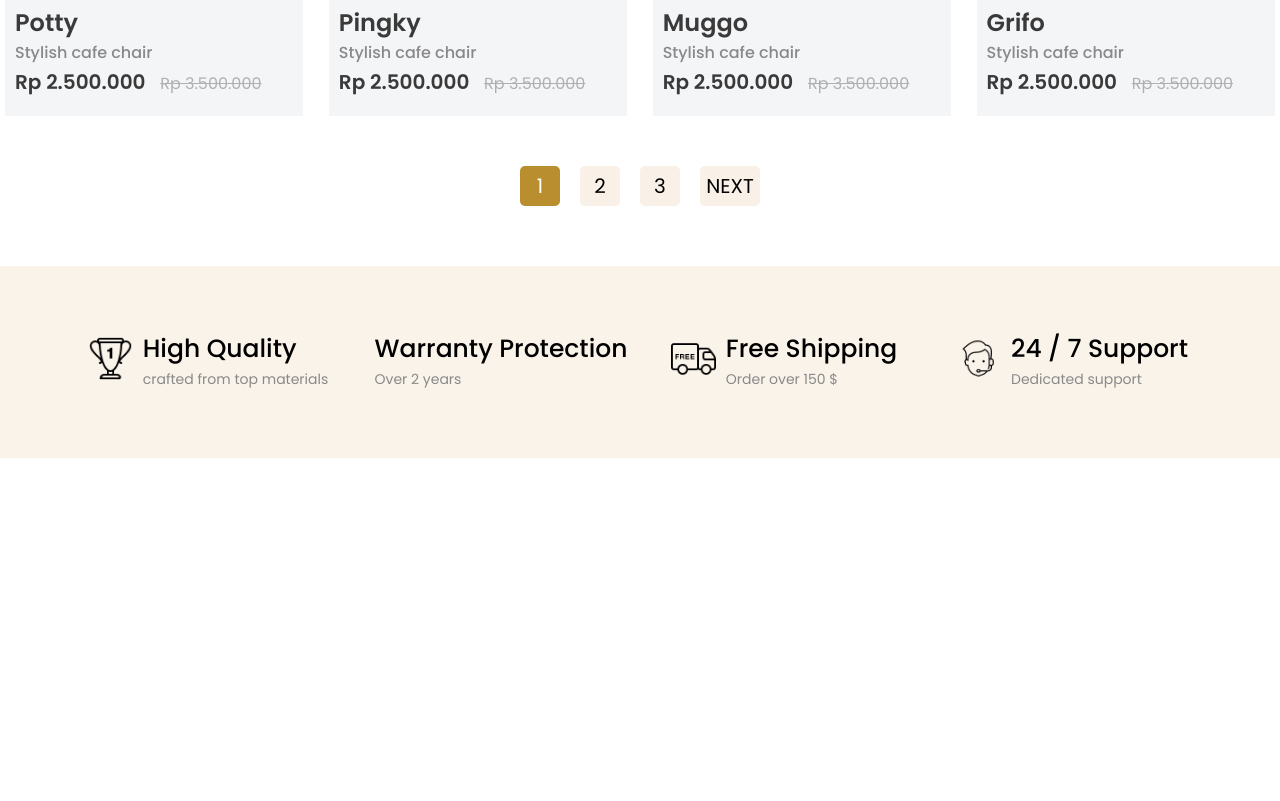
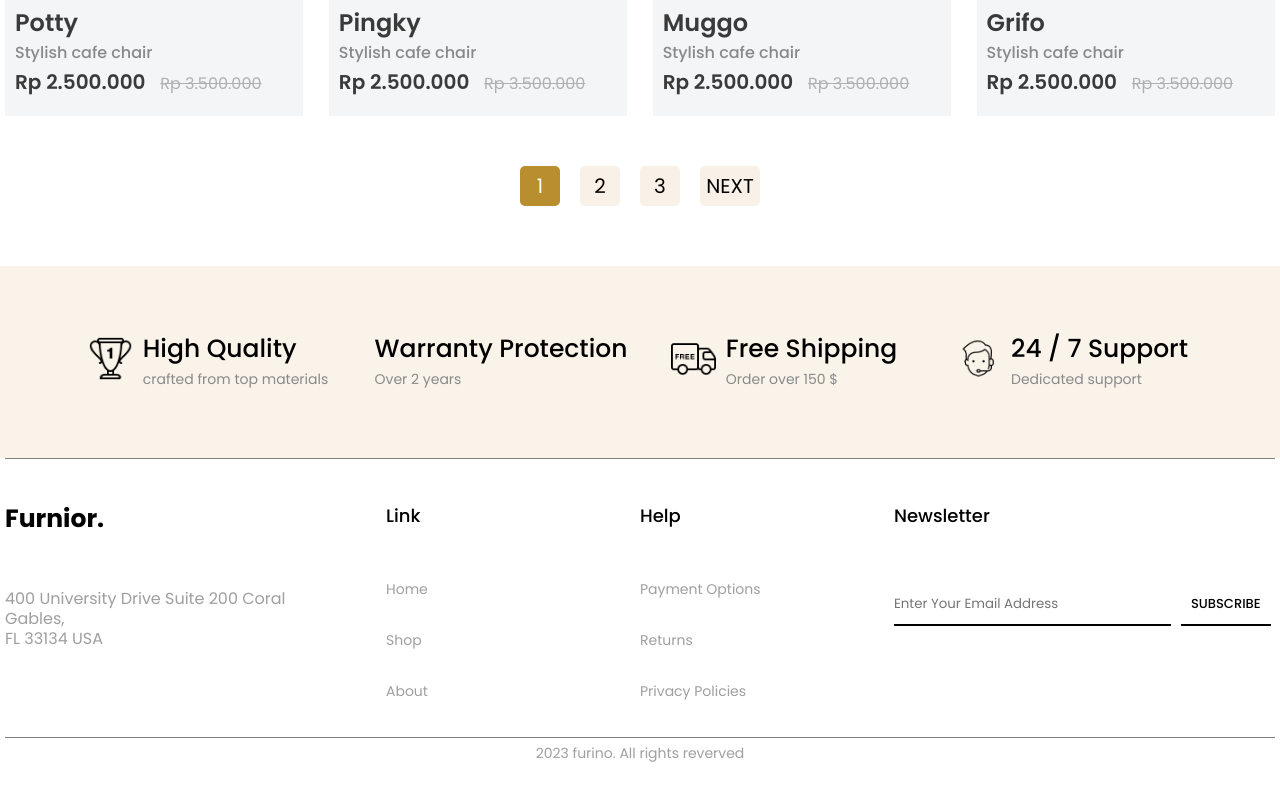
Before and after one commit to TwahidulislamDev/Furnior-Second, a plain HTML site: page index.html in a window 1280 px wide. Shown: the part 2397-3198 px from the top of the page. Before the commit the page ends 2855 px from the top, so only its background shows below. Drawn offline with Linux system fonts and the light colour scheme.

Commit message:
Complet all section

```diff
--- a/css/style.css
+++ b/css/style.css
@@ -361,5 +361,142 @@ a {
   font-weight: 400;
   color: #898989;
 }
+/* Warranty Section End */
+/* Footer Section Start */
+#footerPart{
+  margin-bottom: 50px;
+}
+.footerFlex{
+  border-top:1px solid gray ;
+  border-bottom:1px solid gray;
+  display: flex;
+  justify-content: space-between;
+}
+.brandName{
+  padding-top: 50px;
+  width: 30%;
+}
+.brandName h1{
+  font-size: 25px;
+  font-weight: 700;
+  padding-bottom: 60px;
+}
+.brandName p{
+  font-size: 16px;
+  font-weight: 400;
+  color: #9F9F9F;
+  line-height: 20px;
+}
+.brandLink{
+  padding-top: 50px;
+  width: 20%;
+}
+.brandLink h1{
+  font-size: 18px;
+  font-weight: 500;
+  padding-bottom: 60px;
+}
+.brandLink h2{
+  font-size: 14px;
+  font-weight: 400;
+  padding-bottom: 40px;
+  color: #9F9F9F;
+}
+.brandLink h3{
+  font-size: 14px;
+  font-weight: 400;
+  padding-bottom: 40px;
+  color: #9F9F9F;
+}
+.brandLink h4{
+  font-size: 14px;
+  font-weight: 400;
+  padding-bottom: 40px;
+  color: #9F9F9F;
+}
+.brandLink p{
+  font-size: 14px;
+  font-weight: 400;
+  color: #9F9F9F;
+  padding-bottom: 40px;
+}
+.help h1{
+  font-size: 18px;
+  font-weight: 500;
+  padding-bottom: 60px;
+}
+.help{
+  padding-top: 50px;
+  width: 20%;
+}
+.help h2{
+  font-size: 14px;
+  font-weight: 400;
+  padding-bottom: 40px;
+  color: #9F9F9F;
+}
+.help h3{
+  font-size: 14px;
+  font-weight: 400;
+  padding-bottom: 40px;
+  color: #9F9F9F;
+}
+.help h4{
+  font-size: 14px;
+  font-weight: 400;
+  padding-bottom: 40px;
+  color: #9F9F9F;
+}
+.brandNewsletter{
+  padding-top: 50px;
+  width: 30%;
+}
+.brandNewsletter h1{
+  font-size: 18px;
+  font-weight: 500;
+  padding-bottom: 60px;
+}
+.brandNewLetterFlex{
+  display: flex;
+}
+.footerForm input{
+  border: none;
+  background: transparent;
+  padding: 10px 20px 10px 0;
+  border-bottom: 2px solid black;
+  display: block;
+  margin-right: 10px;
+}
+.footerFormText{
+  border-bottom: 2px solid black;
+}
+/* .footerFormText button{
+  padding: 10px 10px;
+  border: none;
+  font-size: 13px;
+  font-weight: 500;
+} */
+.footerFormText a{
+  padding: 10px 10px;
+  border: none;
+  font-size: 13px;
+  font-weight: 500;
+  transition: .5s;
+  color: black;
+}
+.footerFormText a:hover{
+  padding: 10px 10px;
+  font-size: 13px;
+  font-weight: 500;
+  border-radius: 5px;
+  background: #e97171;
+}
+.copyRight h3{
+  text-align: center;
+  font-size: 14px;
+  color: #9F9F9F;
+  font-weight: 400;
+  padding-top: 10px;
 
-/* Warranty Section End */
+}
+/* Footer Section End */
--- a/index.html
+++ b/index.html
@@ -728,6 +728,45 @@
       </div>
     </div>
     <!-- Warranty Section End  -->
+    <div id="footerPart">
+      <div class="container">
+        <div class="footerFlex">
+          <div class="brandName">
+            <h1>Furnior.</h1>
+            <p>400 University Drive Suite 200 Coral <br> Gables,
+              <br>
+              FL 33134 USA</p>
+          </div>
+          <div class="brandLink">
+            <h1>Link</h1>
+            <h2>Home </h2>
+            <h3>Shop</h3>
+            <h4>About</h4>
 
+          </div>
+          <div class="help">
+            <h1>Help</h1>
+            <h2>Payment Options </h2>
+            <h3>Returns</h3>
+            <h4>Privacy Policies</h4>
+          </div>
+          <div class="brandNewsletter">
+            <h1>Newsletter</h1>
+            <div class="brandNewLetterFlex">
+              <div class="footerForm">
+                <input type="text" placeholder="Enter Your Email Address">
+              </div>
+              <div class="footerFormText">
+                <a href="#">SUBSCRIBE</a>
+                <!-- <button>SUBSCRIBE</button> -->
+            </div>
+            </div>
+          </div>
+        </div>
+      </div>
+      <div class="copyRight">
+        <h3>2023 furino. All rights reverved</h3>
+      </div>
+    </div>
   </body>
 </html>
```
